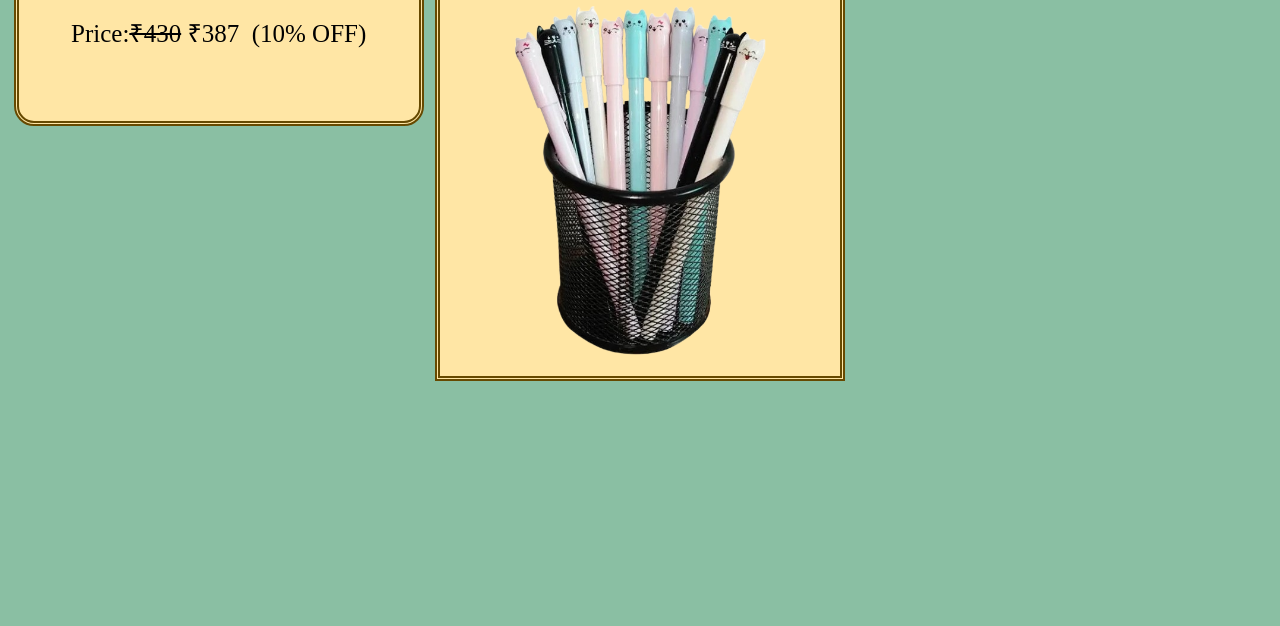
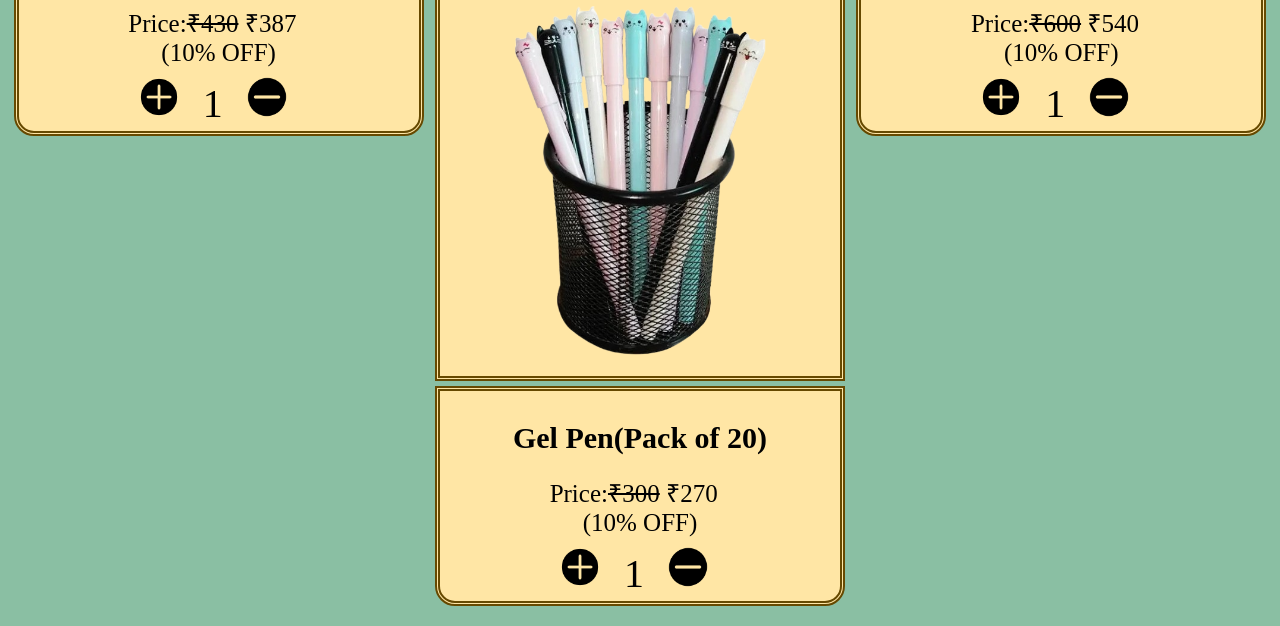
Before and after one commit to ritikshaingle-9/stationery, a plain HTML site: page index.html in a window 1280 px wide. Shown: the part 717-1343 px from the top of the page. Before the commit the page ends 1136 px from the top, so only its background shows below. Drawn offline with Linux system fonts and the light colour scheme.

Commit message:
details added

```diff
--- a/index.html
+++ b/index.html
@@ -14,18 +14,54 @@
             <img src="./images/pauch.png" alt="" class="product-img">
             <div class="details">
                 <p class="product-name"><b>Jambo Pink Pencil Pauch</b></p>
-                <p class="price">Price:<del>₹430</del>&nbsp;₹387&nbsp;&nbsp;(10% OFF)</p>
+                <p class="price">Price:<del>₹430</del>&nbsp;₹387&nbsp;&nbsp;<br>(10% OFF)</p>
+
+                <div class="incdec-container">
+                    <img src="./images/add.png" alt="" class="incdec-img">
+                    <span class="num">1</span>
+                    <img src="./images/minus.png" alt="" class="incdec-img">
+                </div>
             </div>
 
         </div>
         <div class="product-card">
             <img src="./images/stickers.png" alt="" class="product-img">
+            <div class="details">
+                <p class="product-name"><b>Sticky Stickers</b></p>
+                <p class="price">Price:<del>₹300</del>&nbsp;₹240&nbsp;&nbsp;<br>(20% OFF)</p>
+
+                <div class="incdec-container">
+                    <img src="./images/add.png" alt="" class="incdec-img">
+                    <span class="num">1</span>
+                    <img src="./images/minus.png" alt="" class="incdec-img">
+                </div>
+            </div>
         </div>
         <div class="product-card">
             <img src="./images/scissor.png" alt="" class="product-img">
+            <div class="details">
+                <p class="product-name"><b>Disgner Scissors(Pack of 6)</b></p>
+                <p class="price">Price:<del>₹600</del>&nbsp;₹540&nbsp;&nbsp;<br>(10% OFF)</p>
+
+                <div class="incdec-container">
+                    <img src="./images/add.png" alt="" class="incdec-img">
+                    <span class="num">1</span>
+                    <img src="./images/minus.png" alt="" class="incdec-img">
+                </div>
+            </div>
         </div>
         <div class="product-card">
             <img src="./images/pen-box.png" alt="" class="product-img">
+            <div class="details">
+                <p class="product-name"><b>Gel Pen(Pack of 20)</b></p>
+                <p class="price">Price:<del>₹300</del>&nbsp;₹270&nbsp;&nbsp;<br>(10% OFF)</p>
+
+                <div class="incdec-container">
+                    <img src="./images/add.png" alt="" class="incdec-img">
+                    <span class="num">1</span>
+                    <img src="./images/minus.png" alt="" class="incdec-img">
+                </div>
+            </div>
         </div>
     </div>
 
--- a/style.css
+++ b/style.css
@@ -31,7 +31,7 @@ body{
     width: fit-content;
 }
 .details{
-    height: 200px;
+    height: 210px;
     width: 400px;
     margin-left: -5px;
     border-radius: 0 0 20px 20px;
@@ -46,4 +46,18 @@ body{
 .price{
     text-align: center;
     font-size: 25px;
+    margin-top: -10px;
 }
+.incdec-container{
+    margin: 5px 30%;
+    margin-top: -15px;
+}
+.incdec-img{
+    height: 40px;
+    width: 40px;
+}
+.num{
+    font-size: 40px;
+    padding-bottom: 30px;
+    margin:-30px 20px;
+}
```
Also changed, not shown: images/add.png (added), images/minus.png (added).
